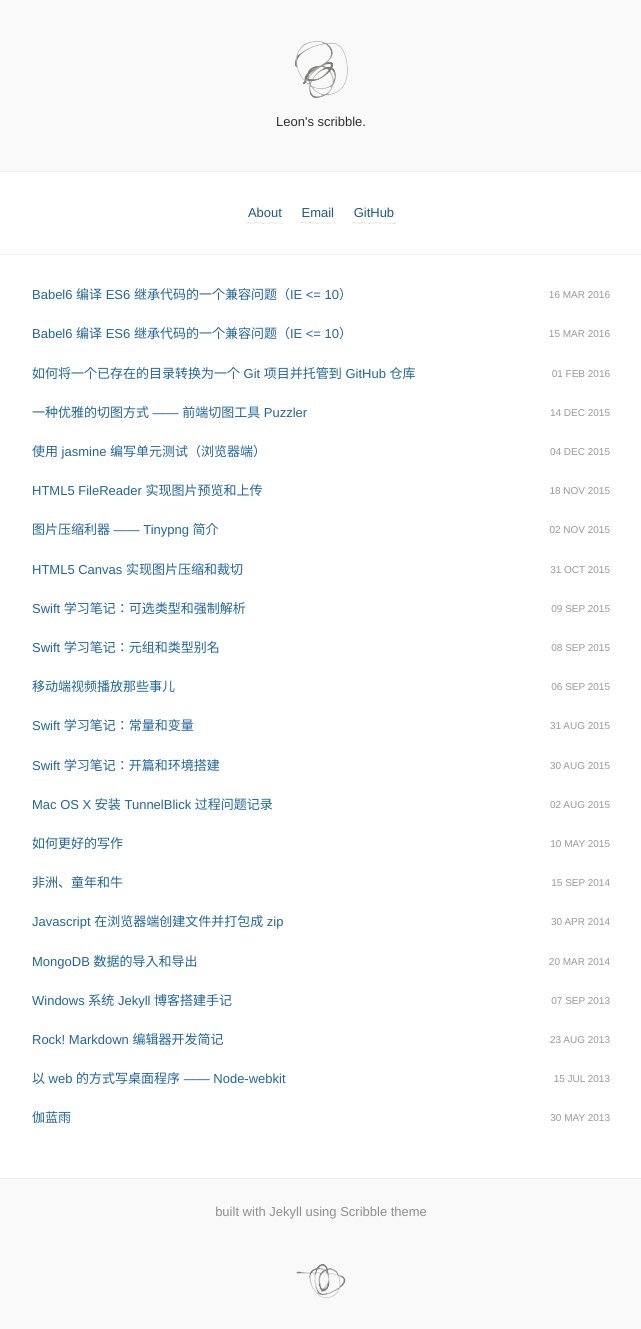
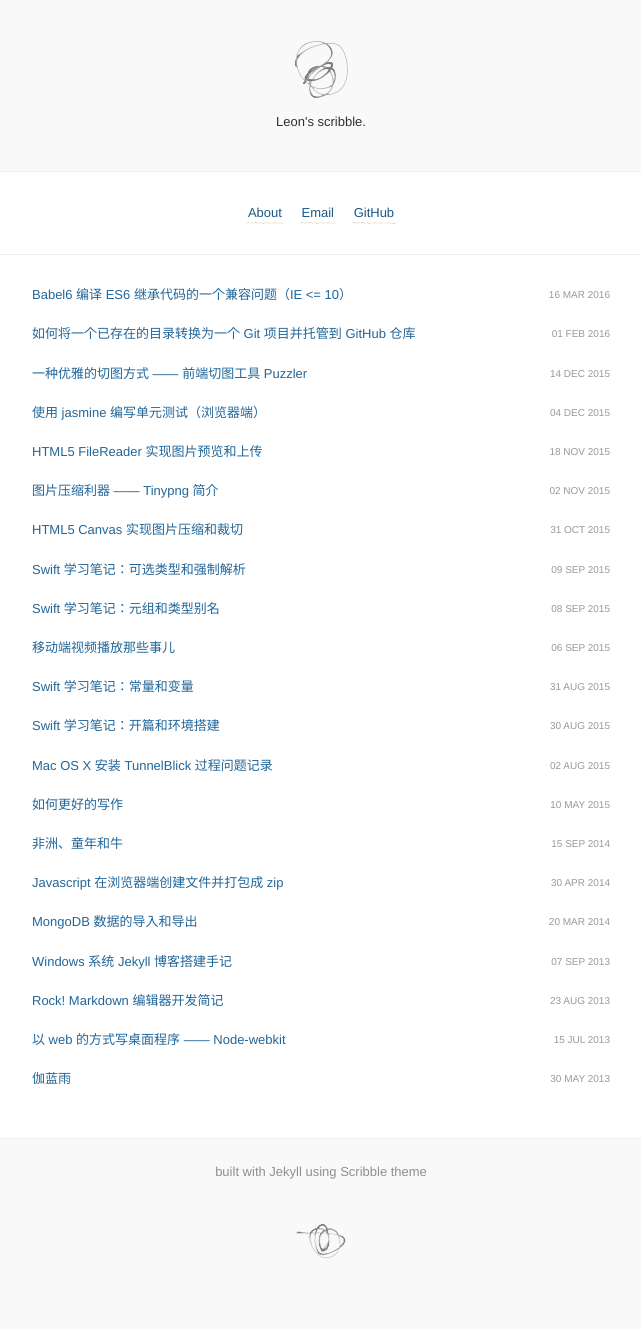
Before and after one commit to superRaytin/superraytin.github.io, a Jekyll site: the page built from index.html, in a window 1280 px wide. Shown: the whole page, without its empty margins (319-960 px from the left). Built offline with Jekyll 4.4.1, drawn with Linux system fonts in a browser that asks for light colours; Markdown is read by kramdown in place of the engine named in the settings; after the commit the page ends 1289 px from its top, so only the background shows below that; some of the changed lines change nothing that is shown.

Commit message:
update article

````diff
--- a/_posts/skill/2016-03-15-babel6-es6-inherit-issue-in-ie10.md
+++ /dev/null
@@ -1,167 +0,0 @@
----
-layout: post
-title : Babel6 编译 ES6 继承代码的一个兼容问题（IE <= 10）
-date: 2016-03-15 17:27
-disqus: y
----
-
-### 先抛问题
-
-先看以下代码：
-
-```js
-class Parent {
-	constructor() {
-		console.log('Parent constructor');
-		this.name = 'john';
-	}
-}
-
-class Child extends Parent {
-	constructor() {
-		console.log('Child constructor');
-		super();
-	}
-}
-
-const child = new Child();
-
-export default Test;
-```
-
-上述代码经过 Babel 6 编译之后在 Chrome / FireFox 中表现完美，但在 IE <= 10 中只会打印子类构造函数的 log，为什么会这样？听我慢慢道来，你也可以直接到文章结尾看解决方案。
-
-### 从继承说起
-
-我们知道，传统 JS 实现继承都是通过原型链，ES3 中最流行的继承方式：
-
-```js
-function inherit(Parent) {
-	var F = function() {};
-	F.prototype = Parent.prototype;
-	return new F();
-}
-function Child() {}
-function Parent() {}
-Child.prototype = inherit(Parent);
-```
-
-ES5 规范了这种继承方式，使用 Object.create 改写以上代码：
-
-```js
-Child.prototype = Object.create(Parent.prototype);
-```
-
-这两种继承方式其实只实现了“部分继承”，如果要继承定义在父类构造函数中的属性，则需要子类重新声明：
-
-```js
-function Child(name) {
-	Parent.call(this, name);
-}
-```
-
-看 Babel 是怎么处理这个问题的：
-
-```js
-function _inherits(subClass, superClass) {
-    if (typeof superClass !== "function" && superClass !== null ) {
-        throw new TypeError("Super expression must either be null or a function, not " + typeof superClass);
-    }
-    subClass.prototype = Object.create(superClass && superClass.prototype, {
-        constructor: {
-            value: subClass,
-            enumerable: false,
-            writable: true,
-            configurable: true
-        }
-    });
-    if (superClass)
-        Object.setPrototypeOf ? Object.setPrototypeOf(subClass, superClass) : subClass.__proto__ = superClass;
-}
-
-var Child = function(Parent) {
-  _inherits(Child, Parent);
-
-  function Child() {
-      _classCallCheck(this, Child);
-
-      return _possibleConstructorReturn(this, Object.getPrototypeOf(Child).apply(this, arguments));
-  }
-
-  // ...
-}
-```
-
-主要看这两句：
-
-```js
-Object.setPrototypeOf ? Object.setPrototypeOf(subClass, superClass) : subClass.__proto__ = superClass;
-
-Object.getPrototypeOf(Child).apply(this, arguments)
-```
-
-`getPrototypeOf()` 是 ES5 的方法，用于获取对象原型，`setPrototypeOf()` 是 ES6 的方法，用于设置目标对象的原型。上述代码先用 setPrototypeOf 把父类构造函数设为子类构造函数的原型，然后用 getPrototypeOf 获取子类构造函数的原型，看起来这和 `Parent.call(this, name)` 不是一样的么？
-
-### ES2016(ES7) 的静态方法
-
-ES6 提出并规定了静态方法的实现，同时静态属性也作为 ES7 的一个提案得到 Babel 的支持：
-
-```js
-Class Parent {
-	static name = 'john';
-	static method() {};
-}
-```
-
-静态属性和静态方法都可以被继承，Babel 为了实现此继承，将父类构造函数设置为子类构造函数的原型，以此实现子类构造函数也能继承父类构造函数的属性和方法。
-
-一切看起来很完美，但问题就出在这。
-
-### 原因出在哪？
-
-`getPrototypeOf()` 是 ES5 的方法，IE9+ 都能得到很好的支持，而 `setPrototypeOf()` 是 ES6 的方法，需要到 IE11 才支持，这就导致这段代码 `Object.setPrototypeOf ? Object.setPrototypeOf(subClass, superClass) : subClass.__proto__ = superClass;` 实际执行的是 `subClass.__proto__ = superClass;` 而 `__proto__` 也需要到 IE11 才支持，执行 `Object.getPrototypeOf(Child)` 时得到的实际是 `Function.prototype`，相当于把 Child 当成一个普通函数了，函数也是实例，原型就是 `Function.prototype` 了。
-
-
-### 解决方案
-
-添加一个 polyfill 解决，以下代码来自 [https://github.com/seznam/IMA.js-babel6-polyfill](https://github.com/seznam/IMA.js-babel6-polyfill)：
-
-```js
-(function() {
-  var testObject = {};
-  if (!(Object.setPrototypeOf || testObject.__proto__)) {
-      var nativeGetPrototypeOf = Object.getPrototypeOf;
-
-      Object.getPrototypeOf = function(object) {
-          if (object.__proto__) {
-              return object.__proto__;
-          } else {
-              return nativeGetPrototypeOf.call(Object, object);
-          }
-      }
-  }
-})();
-```
-
-据此改写原生的 `getPrototypeOf` 方法，IE 10 及以下由于不支持 `setPrototypeOf` 和 `__proto__`，Babel 会把父类构造函数赋给子类构造函数的 `__proto__` 属性，当对象有 `__proto__` 时直接返回此属性，属性的值即为父类构造函数。
-
-也可以在 .babelrc 文件中添加以下插件解决：
-
-```js
-{
-  "presets": ["react", "es2015"],
-  "plugins": [
-    ["transform-es2015-classes", { "loose": true }],
-    "transform-proto-to-assign"
-  ]
-}
-```
-
----
-
-## 参考资料
-
-- [https://developer.mozilla.org/zh-CN/docs/Web/JavaScript/Reference/Global_Objects/Object/create](https://developer.mozilla.org/zh-CN/docs/Web/JavaScript/Reference/Global_Objects/Object/create)
-- [https://phabricator.babeljs.io/T3041](https://phabricator.babeljs.io/T3041)
-- [https://github.com/gajus/react-css-modules/issues/84](https://github.com/gajus/react-css-modules/issues/84)
-- [https://github.com/babel/babel/blob/master/doc/design/compiler-environment-support.md](https://github.com/babel/babel/blob/master/doc/design/compiler-environment-support.md)
````
Also changed, not shown: _posts/skill/2016-03-16-babel6-es6-inherit-issue-in-ie10.md (line endings or trailing spaces).
